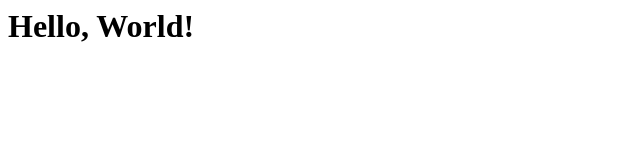
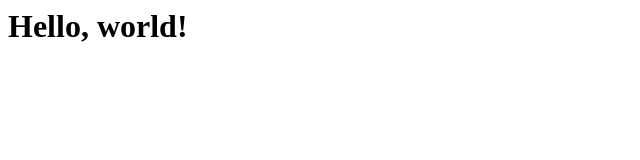
Before and after one commit to emj-io/codepipeline-example, a plain HTML site: page src/index.html in a window 1280 px wide. Shown: the full height of the page, 0-640 px from the left. Drawn offline with Linux system fonts and the light colour scheme.

Commit message:
Revert "Empty commit"
This reverts commit 281ce07a666c8461694c4b63b727e62ce263f69c.

```diff
--- a/src/index.html
+++ b/src/index.html
@@ -1 +1 @@
-<H1>Hello, World!</H2>
+<H1>Hello, world!</H2>
```
